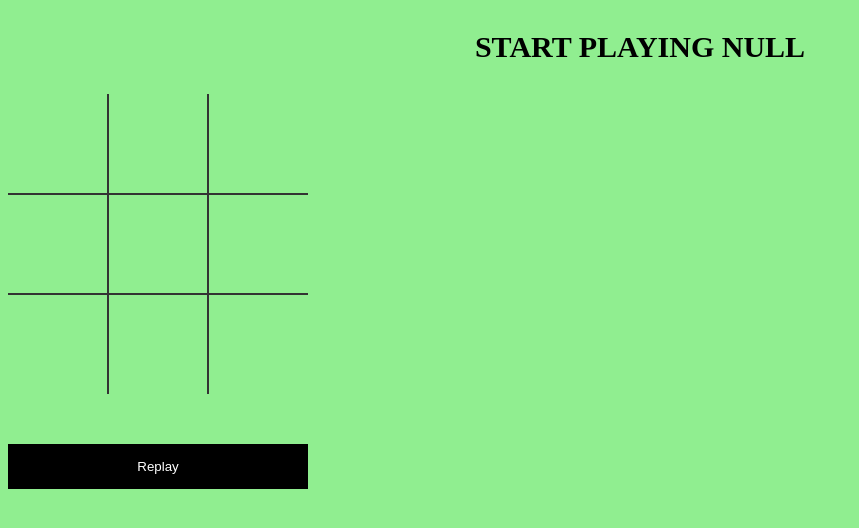
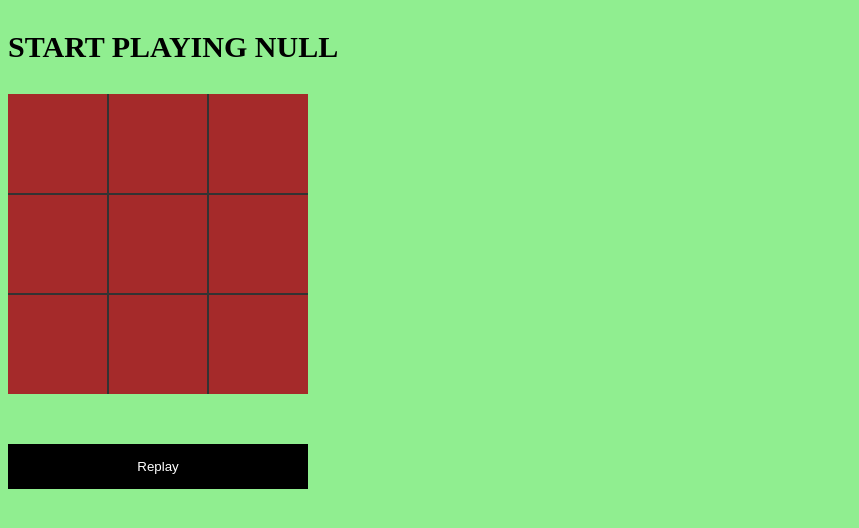
Before and after one commit to harishfalco/tic-tac-toe-in-javascript-using-minmax, a plain HTML site: page hard.html in a window 1280 px wide. Shown: the whole page, without its empty margins (0-859 px from the left). Drawn offline with Linux system fonts and the light colour scheme; a web font is replaced by a local one.

Commit message:
updated hard.html

```diff
--- a/hard.html
+++ b/hard.html
@@ -15,22 +15,22 @@
     .header{
       font-size: 30px;
       text-transform: uppercase;
-      display: flex;
+      /* display: flex;
       align-items: center;
-      justify-content: center;
+      justify-content: center; */
     }
     #grid{
-      display: flex;
+      /* display: flex;
       align-items: center;
-      justify-content: center;
-      /* background-color: brown; */
+      justify-content: center; */
+      background-color: brown;
       width: 300px;
       color: white;
     }
     #button{
-      display: flex;
+      /* display: flex;
       align-items: center;
-      justify-content: center;
+      justify-content: center; */
       background-color: black;
       text-align: center;
     }
```
